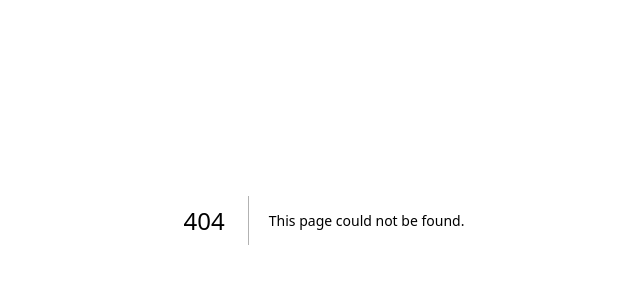
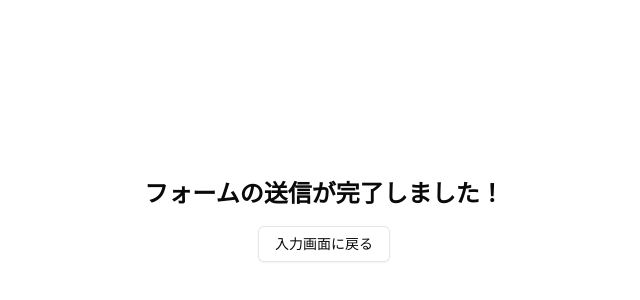
Before and after one commit to soichiro-akasaka/fukui-hackathon, a Next.js app in the folder report_form/: page /completion in a window 1280 px wide. Before the commit this address had no page. Shown: the part 180-480 px from the top of the page, without its empty margins (316-956 px from the left). Built offline with nearby package versions, Linux system fonts and the light colour scheme.

Commit message:
App Routerに準拠して修正

```diff
--- /dev/null
+++ b/report_form/app/completion/page.tsx
@@ -0,0 +1,7 @@
+"use client";
+
+import CompletionScreen from "@/components/completion-screen";
+
+export default function CompletionPage() {
+  return <CompletionScreen />;
+}
--- a/report_form/app/page.tsx
+++ b/report_form/app/page.tsx
@@ -1,14 +1,7 @@
-import { ExifLocationViewer } from "@/components/exif-location-viewer"
-import CompletionScreen from "@/components/completion-screen"
-import { BrowserRouter as Router, Route, Switch } from 'react-router-dom';
+"use client";
+
+import { ExifLocationViewer } from "@/components/exif-location-viewer";
 
 export default function Page() {
-  return (
-    <Router>
-      <Switch>
-        <Route exact path="/" component={ExifLocationViewer} />
-        <Route path="/completion" component={CompletionScreen} />
-      </Switch>
-    </Router>
-  )
+  return <ExifLocationViewer />;
 }
--- a/report_form/components/exif-location-viewer.tsx
+++ b/report_form/components/exif-location-viewer.tsx
@@ -6,7 +6,7 @@ import { Upload, MapPin } from 'lucide-react'
 import { Button } from "@/components/ui/button"
 import { Card, CardContent, CardHeader, CardTitle } from "@/components/ui/card"
 import { Loader } from '@googlemaps/js-api-loader'
-import { useRouter } from 'next/router'
+import { useRouter } from 'next/navigation'
 
 // 環境変数からAPIキーを取得
 const GOOGLE_MAPS_API_KEY = process.env.NEXT_PUBLIC_GOOGLE_MAPS_API_KEY || ''
--- a/report_form/package.json
+++ b/report_form/package.json
@@ -13,6 +13,7 @@
     "@radix-ui/react-icons": "^1.3.0",
     "@radix-ui/react-slot": "^1.1.0",
     "@types/google.maps": "^3.58.1",
+    "@types/react-router-dom": "^5.3.3",
     "class-variance-authority": "^0.7.0",
     "clsx": "^2.1.1",
     "exif-js": "^2.3.0",
@@ -20,6 +21,7 @@
     "next": "^15.0.0",
     "react": "^18",
     "react-dom": "^18",
+    "react-router-dom": "^6.27.0",
     "tailwind-merge": "^2.5.4",
     "tailwindcss-animate": "^1.0.7"
   },
```
Also changed, not shown: 2 other files (tests, documents, lock files or other folders).
